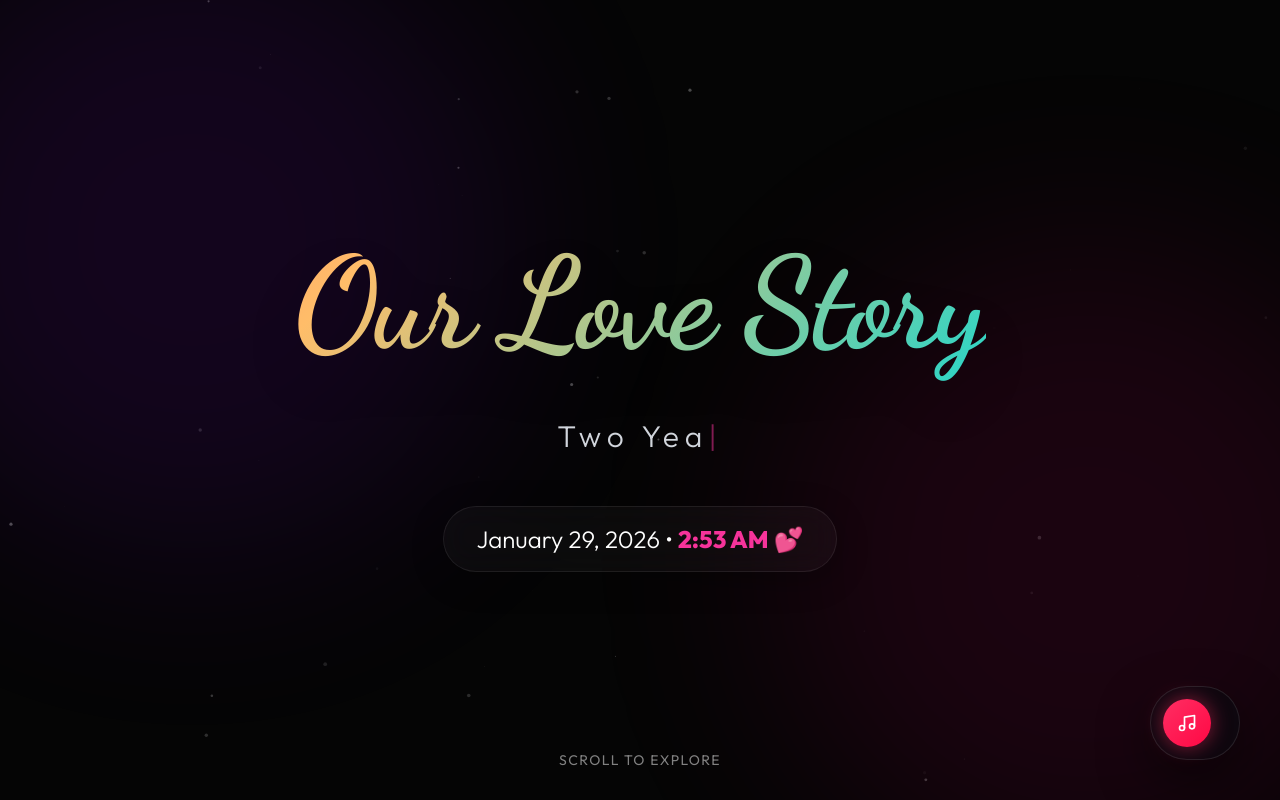
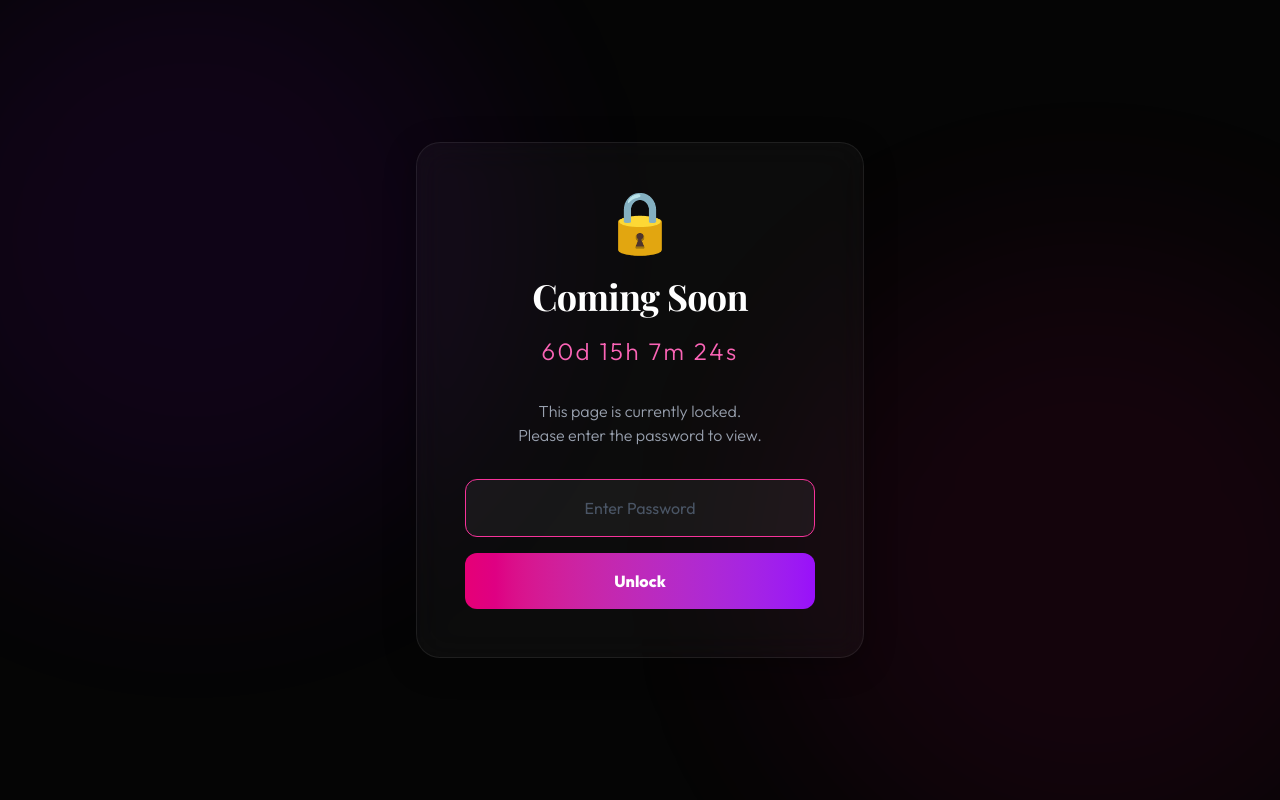
Before and after one commit to BHowlader/our-love-story-2years, a React (Vite) app: page / in a window 1280 px wide. Shown: the top 800 px of the page. Built offline with nearby package versions, Linux system fonts and the light colour scheme; a web font is replaced by a local one.

Commit message:
Add password protection and countdown lock

```diff
--- a/src/App.jsx
+++ b/src/App.jsx
@@ -1,3 +1,4 @@
+import { useState, useEffect } from 'react';
 import Hero from './components/Hero';
 import Countdown from './components/Countdown';
 import Story from './components/Story';
@@ -8,8 +9,23 @@ import Footer from './components/Footer';
 import MusicPlayer from './components/MusicPlayer';
 import HeartCursor from './components/HeartCursor';
 import BackgroundParticles from './components/BackgroundParticles';
+import PasswordProtection from './components/PasswordProtection';
 
 function App() {
+  const [isUnlocked, setIsUnlocked] = useState(false);
+
+  useEffect(() => {
+    // Check if already unlocked
+    const unlocked = localStorage.getItem('site_unlocked');
+    if (unlocked === 'true') {
+      setIsUnlocked(true);
+    }
+  }, []);
+
+  if (!isUnlocked) {
+    return <PasswordProtection onUnlock={() => setIsUnlocked(true)} />;
+  }
+
   return (
     <div className="App">
       <BackgroundParticles />
--- /dev/null
+++ b/src/components/PasswordProtection.jsx
@@ -0,0 +1,89 @@
+import { useState, useEffect } from 'react';
+import { motion } from 'framer-motion';
+
+const PasswordProtection = ({ onUnlock }) => {
+    const [password, setPassword] = useState('');
+    const [error, setError] = useState(false);
+    const [timeLeft, setTimeLeft] = useState('');
+
+    useEffect(() => {
+        const calculateTimeLeft = () => {
+            const targetDate = new Date('2026-01-28T23:58:00'); // Updated to 2026 based on Hero.jsx date
+            const now = new Date();
+            const difference = targetDate - now;
+
+            if (difference > 0) {
+                const days = Math.floor(difference / (1000 * 60 * 60 * 24));
+                const hours = Math.floor((difference / (1000 * 60 * 60)) % 24);
+                const minutes = Math.floor((difference / 1000 / 60) % 60);
+                const seconds = Math.floor((difference / 1000) % 60);
+                setTimeLeft(`${days}d ${hours}h ${minutes}m ${seconds}s`);
+            } else {
+                setTimeLeft('It\'s Time! ❤️');
+            }
+        };
+
+        const timer = setInterval(calculateTimeLeft, 1000);
+        calculateTimeLeft();
+
+        return () => clearInterval(timer);
+    }, []);
+
+    const handleSubmit = (e) => {
+        e.preventDefault();
+        // Simple password check - you can change "forever" to any password you want
+        if (password.toLowerCase() === 'forever' || password === '290126') {
+            onUnlock();
+            localStorage.setItem('site_unlocked', 'true');
+        } else {
+            setError(true);
+            setTimeout(() => setError(false), 1000);
+        }
+    };
+
+    return (
+        <div className="fixed inset-0 z-[99999] bg-[#050505] flex flex-col items-center justify-center p-4">
+            <div className="absolute inset-0 overflow-hidden pointer-events-none">
+                <div className="absolute top-[-10%] left-[-10%] w-[50vw] h-[50vw] bg-purple-600/10 rounded-full blur-[100px] animate-pulse" />
+                <div className="absolute bottom-[-10%] right-[-10%] w-[50vw] h-[50vw] bg-pink-600/10 rounded-full blur-[100px] animate-pulse" style={{ animationDelay: '2s' }} />
+            </div>
+
+            <motion.div
+                initial={{ opacity: 0, scale: 0.9 }}
+                animate={{ opacity: 1, scale: 1 }}
+                className="glass-panel p-8 md:p-12 rounded-3xl max-w-md w-full text-center relative z-10 border border-white/10"
+            >
+                <div className="text-6xl mb-6">🔒</div>
+                <h2 className="font-playfair text-3xl md:text-4xl text-white mb-4">Coming Soon</h2>
+
+                <div className="font-outfit text-pink-400 text-xl md:text-2xl font-light tracking-widest mb-8 font-mono">
+                    {timeLeft}
+                </div>
+
+                <p className="text-gray-400 mb-8 font-light">
+                    This page is currently locked. <br />
+                    Please enter the password to view.
+                </p>
+
+                <form onSubmit={handleSubmit} className="flex flex-col gap-4">
+                    <input
+                        type="password"
+                        value={password}
+                        onChange={(e) => setPassword(e.target.value)}
+                        placeholder="Enter Password"
+                        className={`w-full bg-white/5 border ${error ? 'border-red-500' : 'border-white/10'} rounded-xl px-6 py-4 text-white text-center focus:outline-none focus:border-pink-500 transition-colors placeholder-gray-600`}
+                        autoFocus
+                    />
+                    <button
+                        type="submit"
+                        className="w-full bg-gradient-to-r from-pink-600 to-purple-600 text-white font-bold py-4 rounded-xl hover:opacity-90 transition-opacity transform active:scale-95"
+                    >
+                        Unlock
+                    </button>
+                </form>
+            </motion.div>
+        </div>
+    );
+};
+
+export default PasswordProtection;
```
